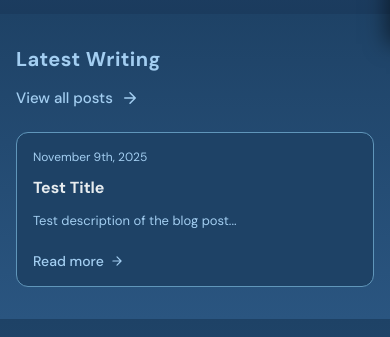
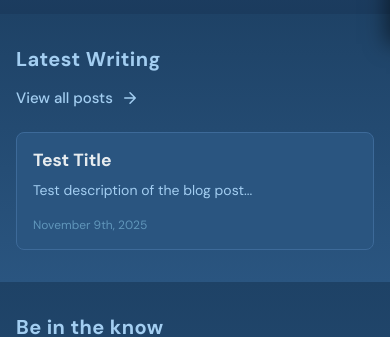
Before and after one commit to LorimerJenkins/personal-website, a Next.js app: page /writing/test-slug in a window 390 px wide. Shown: the part 800-1137 px from the top of the page. Built offline with nearby package versions, Linux system fonts and the light colour scheme.

Commit message:
feat: update latest writings file

```diff
--- a/src/components/LatestWritings/LatestWritings.module.css
+++ b/src/components/LatestWritings/LatestWritings.module.css
@@ -56,74 +56,47 @@
 .postsGrid {
   display: grid;
   grid-template-columns: repeat(3, 1fr);
-  gap: 2rem;
+  gap: 1.5rem;
 }
 
 .postCard {
+  background: var(--surface-elevated);
+  border: 1px solid var(--border-subtle);
+  border-radius: 8px;
+  padding: 1.5rem;
+  text-decoration: none;
+  color: var(--text-primary);
+  transition: all 0.3s ease;
+  cursor: pointer;
   display: flex;
   flex-direction: column;
-  gap: 0.75rem;
-  padding: 1.5rem;
-  background: var(--surface);
-  border: 1px solid var(--border);
-  border-radius: 12px;
-  text-decoration: none;
-  transition: all 0.2s ease;
 }
 
 .postCard:hover {
+  background: var(--surface);
   border-color: var(--accent-primary);
   transform: translateY(-4px);
-  box-shadow: 0 8px 24px rgba(0, 0, 0, 0.1);
+  box-shadow: 0 8px 24px var(--shadow);
+}
+
+.postTitle {
+  font-size: 1.3rem;
+  margin: 0 0 0.5rem 0;
+  line-height: 1.3;
+  color: var(--text-primary);
+}
+
+.postExcerpt {
+  font-size: 0.95rem;
+  color: var(--text-secondary);
+  margin: 0 0 1rem 0;
+  line-height: 1.5;
+  flex: 1;
 }
 
 .postDate {
-  font-size: 0.813rem;
-  color: var(--text-tertiary);
-}
-
-.postTitle {
-  font-size: 1.25rem;
-  font-weight: 600;
-  color: var(--text-primary);
-  margin: 0;
-  line-height: 1.4;
-  display: -webkit-box;
-  -webkit-line-clamp: 2;
-  -webkit-box-orient: vertical;
-  overflow: hidden;
-}
-
-.postExcerpt {
-  font-size: 0.938rem;
-  color: var(--text-secondary);
-  margin: 0;
-  line-height: 1.6;
-  display: -webkit-box;
-  -webkit-line-clamp: 2;
-  -webkit-box-orient: vertical;
-  overflow: hidden;
-}
-
-.readMore {
-  display: inline-flex;
-  align-items: center;
-  gap: 0.375rem;
-  font-size: 0.875rem;
-  font-weight: 500;
-  color: var(--accent-primary);
-  margin-top: auto;
-  padding-top: 0.5rem;
-}
-
-.readMoreIcon {
-  width: 14px;
-  height: 14px;
-  transition: transform 0.2s ease;
-}
-
-.postCard:hover .readMoreIcon {
-  transform: translateX(4px);
+  font-size: 0.85rem;
+  color: var(--text-muted);
 }
 
 /* Tablet breakpoint */
@@ -139,15 +112,19 @@
 
   .postsGrid {
     grid-template-columns: repeat(2, 1fr);
-    gap: 1.5rem;
+    gap: 1.25rem;
   }
 
   .postTitle {
-    font-size: 1.125rem;
+    font-size: 1.2rem;
   }
 
   .postExcerpt {
-    font-size: 0.875rem;
+    font-size: 0.9rem;
+  }
+
+  .postDate {
+    font-size: 0.8rem;
   }
 }
 
@@ -182,12 +159,15 @@
   }
 
   .postTitle {
-    font-size: 1.125rem;
+    font-size: 1.2rem;
   }
 
   .postExcerpt {
-    font-size: 0.875rem;
-    -webkit-line-clamp: 3;
+    font-size: 0.9rem;
+  }
+
+  .postDate {
+    font-size: 0.8rem;
   }
 }
 
@@ -206,11 +186,11 @@
   }
 
   .postTitle {
-    font-size: 1rem;
+    font-size: 1.1rem;
   }
 
   .postExcerpt {
-    font-size: 0.813rem;
+    font-size: 0.875rem;
   }
 
   .postDate {
--- a/src/components/LatestWritings/LatestWritings.tsx
+++ b/src/components/LatestWritings/LatestWritings.tsx
@@ -31,7 +31,6 @@ function LatestWritings() {
 
   const titleText = isLoading ? "Latest Writing" : t("title");
   const viewAllText = isLoading ? "View all posts" : t("viewAll");
-  const readMoreText = isLoading ? "Read more" : t("readMore");
 
   const latestPosts = blogPosts.slice(0, 3);
 
@@ -67,23 +66,9 @@ function LatestWritings() {
                 key={post.id}
                 className={styles.postCard}
               >
-                <span className={styles.postDate}>{translation.date}</span>
                 <h3 className={styles.postTitle}>{translation.title}</h3>
                 <p className={styles.postExcerpt}>{translation.excerpt}</p>
-                <span className={styles.readMore}>
-                  {readMoreText}
-                  <svg
-                    className={styles.readMoreIcon}
-                    viewBox="0 0 24 24"
-                    fill="none"
-                    stroke="currentColor"
-                    strokeWidth="2"
-                    strokeLinecap="round"
-                    strokeLinejoin="round"
-                  >
-                    <path d="M5 12h14M12 5l7 7-7 7" />
-                  </svg>
-                </span>
+                <span className={styles.postDate}>{translation.date}</span>
               </Link>
             );
           })}
```
